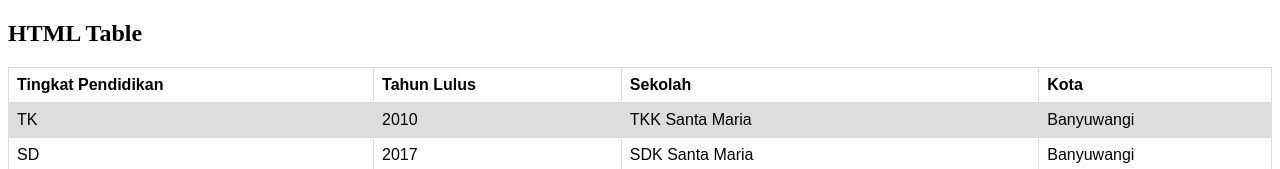
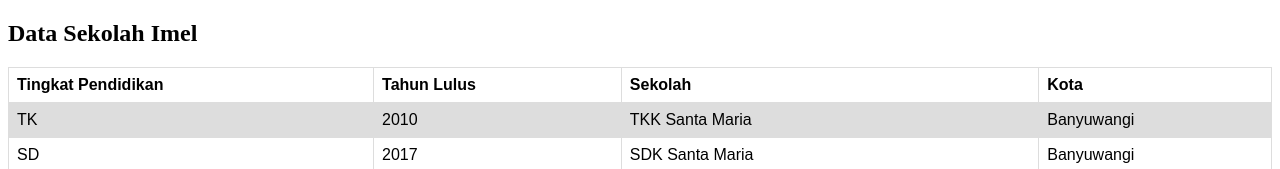
Before and after one commit to Imel1248/biodata, a plain HTML site: page table.html in a window 1280 px wide. Shown: the top 169 px of the page. Drawn offline with Linux system fonts and the light colour scheme.

Commit message:
Update table.html

```diff
--- a/table.html
+++ b/table.html
@@ -21,7 +21,7 @@ tr:nth-child(even) {
 </head>
 <body>
 
-<h2>HTML Table</h2>
+<h2>Data Sekolah Imel</h2>
 
 <table>
   <tr>
```
